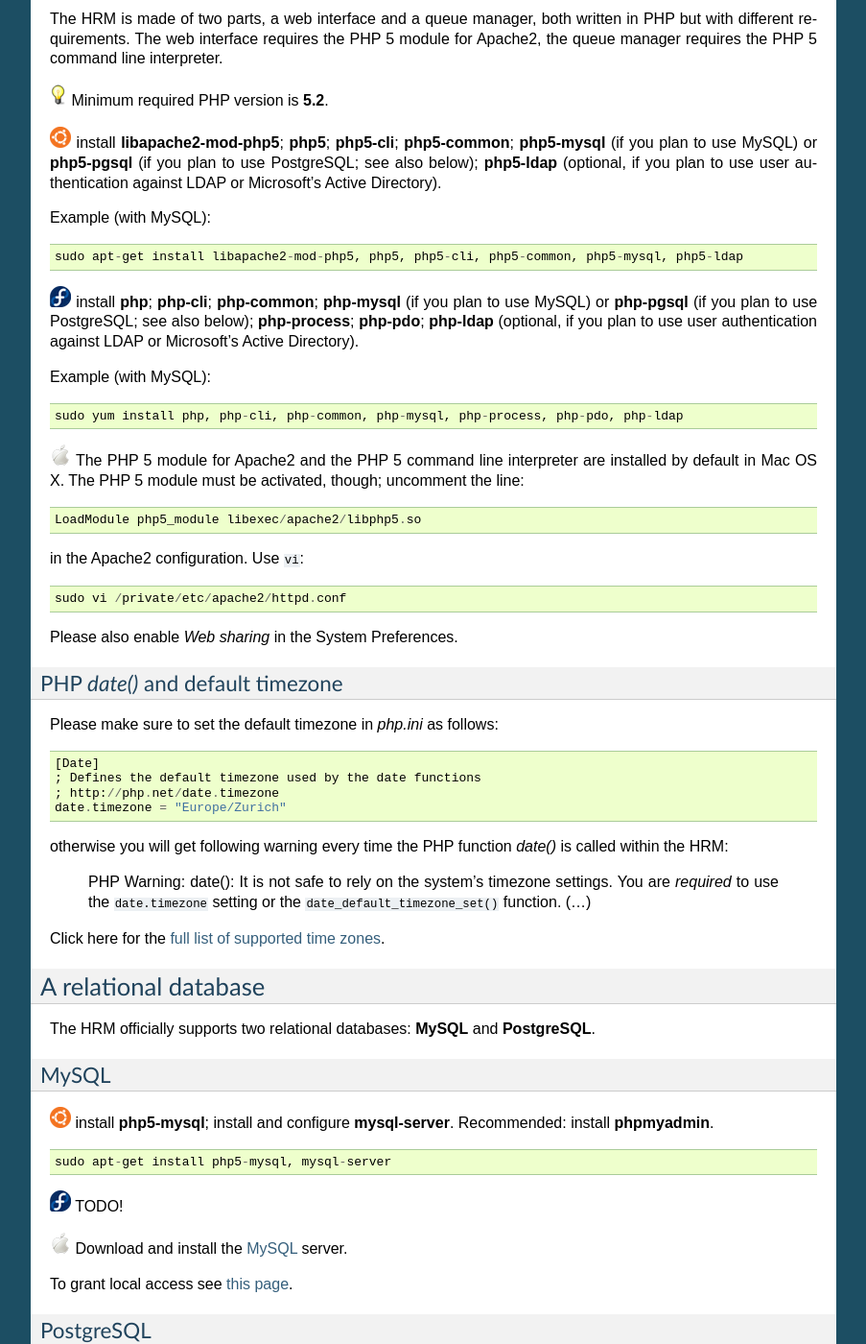
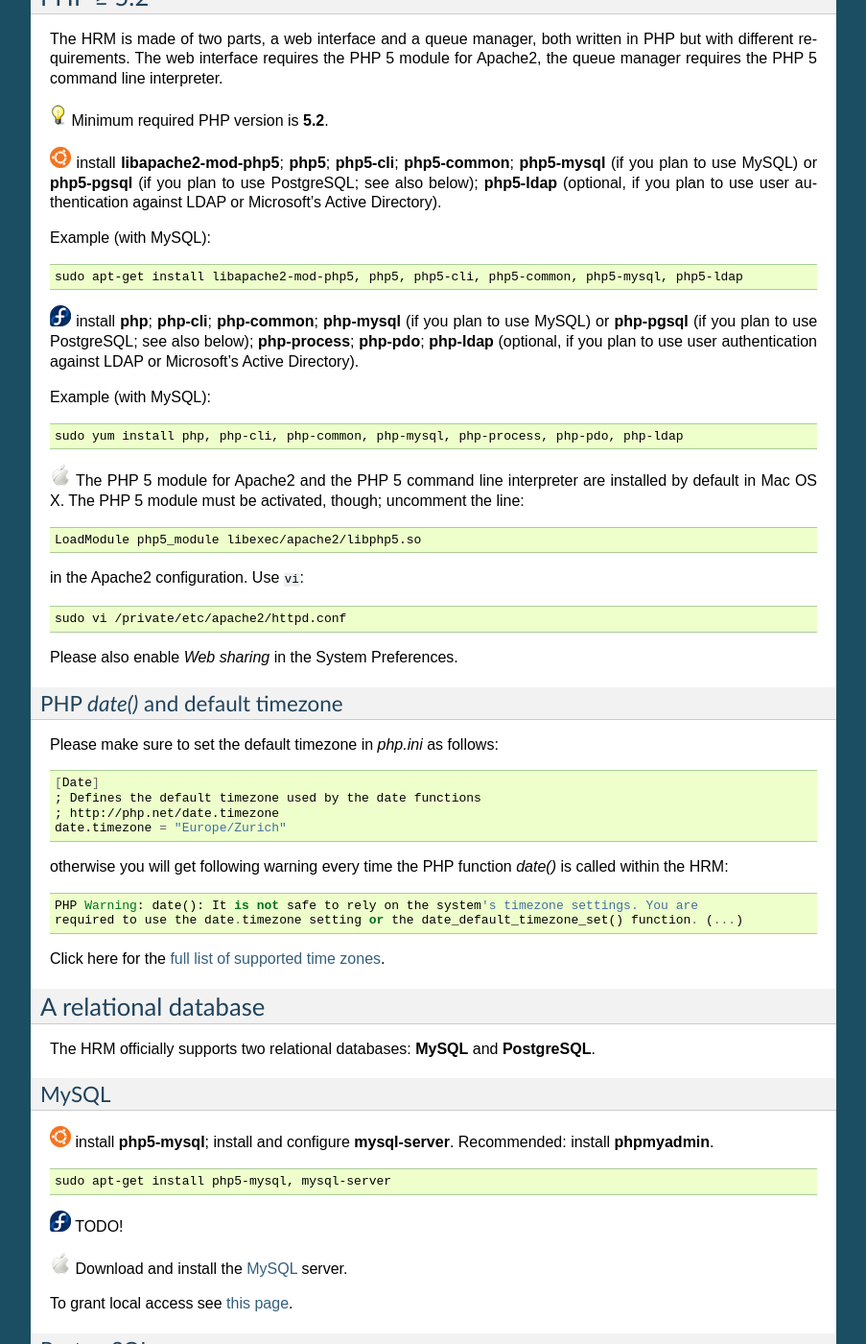
Before and after one commit to aarpon/hrm_docs, a Sphinx documentation site: the page built from docs/prerequisites.rst, in a window 1280 px wide and 1400 px high, scrolled down 1187 px. Shown: the whole window at 96% size, without its empty margins (198-1101 px from the left). Built offline with Sphinx 7.4.7, drawn with Linux system fonts in a browser that asks for light colours; some of the changed text lies outside the part shown.

Commit message:
(1) Changed generic :: to .. code-block:: directives. (2) Minor changes.

```diff
--- a/docs/prerequisites.rst
+++ b/docs/prerequisites.rst
@@ -53,7 +53,7 @@
 
 Example (with MySQL):
 
-::
+.. code-block:: sh
 
     sudo apt-get install libapache2-mod-php5, php5, php5-cli, php5-common, php5-mysql, php5-ldap
 
@@ -61,19 +61,19 @@
 
 Example (with MySQL):
 
-::
+.. code-block:: sh
 
     sudo yum install php, php-cli, php-common, php-mysql, php-process, php-pdo, php-ldap
 
 |MacOSX| The PHP 5 module for Apache2 and the PHP 5 command line interpreter are installed by default in Mac OS X. The PHP 5 module must be activated, though; uncomment the line:
 
-::
+.. code-block:: sh
 
     LoadModule php5_module libexec/apache2/libphp5.so
 
 in the Apache2 configuration. Use ``vi``:
 
-::
+.. code-block:: sh
 
     sudo vi /private/etc/apache2/httpd.conf
 
@@ -84,7 +84,7 @@
 
 Please make sure to set the default timezone in `php.ini` as follows:
 
-::
+.. code-block:: sh
 
     [Date]
     ; Defines the default timezone used by the date functions
@@ -93,7 +93,10 @@
 
 otherwise you will get following warning every time the PHP function `date()` is called within the HRM:
 
- PHP Warning: date(): It is not safe to rely on the system's timezone settings. You are *required* to use the ``date.timezone`` setting or the ``date_default_timezone_set()`` function. (...)
+::
+
+    PHP Warning: date(): It is not safe to rely on the system's timezone settings. You are
+    required to use the date.timezone setting or the date_default_timezone_set() function. (...)
 
 Click here for the `full list of supported time zones <http://us2.php.net/manual/en/timezones.php>`_.
 
@@ -107,7 +110,7 @@
 
 |ubuntu| install **php5-mysql**; install and configure **mysql-server**. Recommended: install **phpmyadmin**.
 
-::
+.. code-block:: sh
 
     sudo apt-get install php5-mysql, mysql-server
 
@@ -122,7 +125,7 @@
 
 |ubuntu| install **php5-pgsql**; install and configure **postgresql**. Recommended: install **phppgadmin**.
 
-::
+.. code-block:: sh
 
     sudo apt-get install php5-pgsql, postgresql, phppgadmin
 
@@ -143,7 +146,7 @@
 
 |ubuntu| install and configure postfix.
 
-::
+.. code-block:: sh
 
     sudo apt-get install postfix
 
```
Also changed, not shown: other parts of docs/prerequisites.rst (+1 -1 lines).
